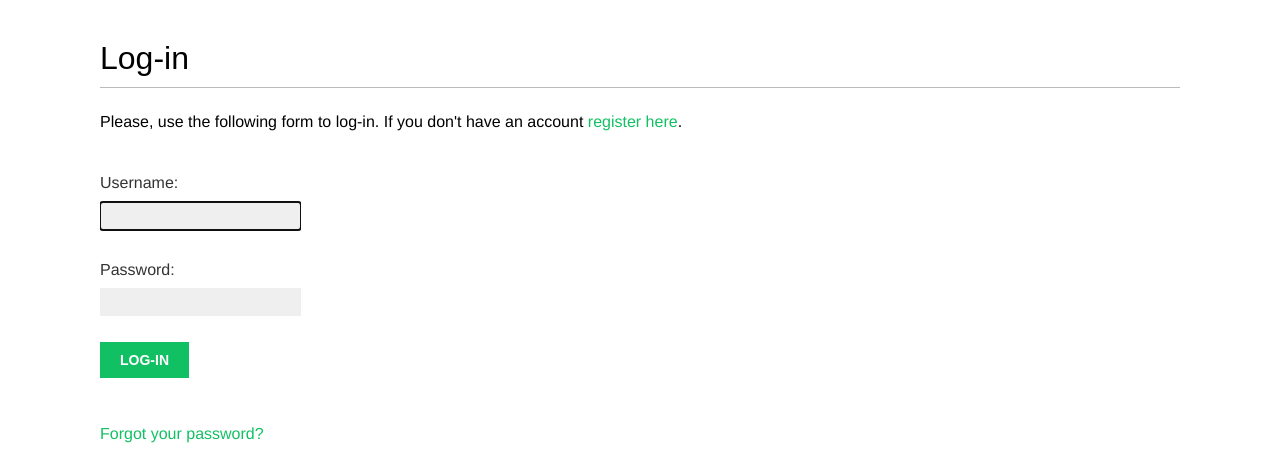
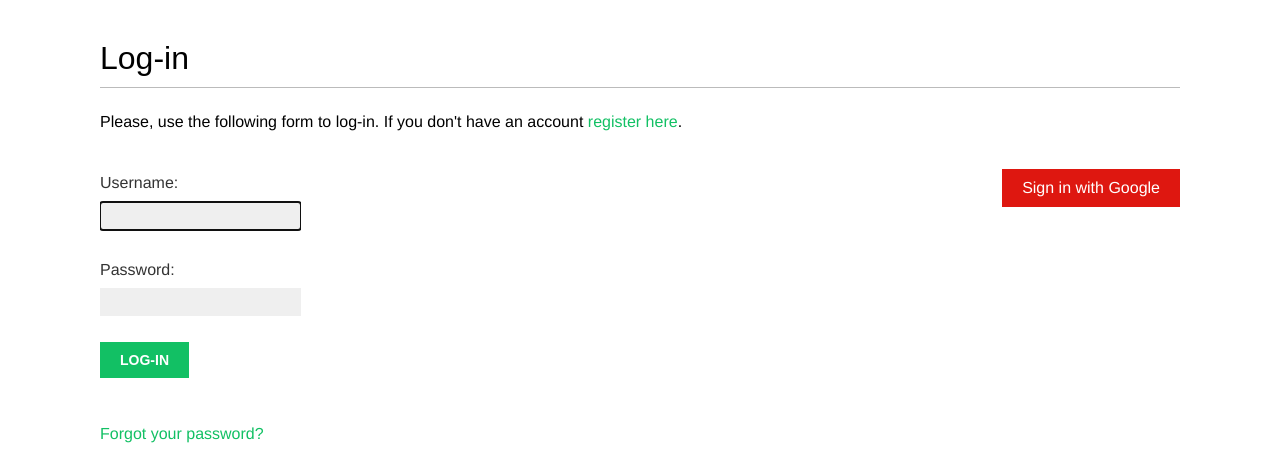
Before and after one commit to sviatoslavadamiv/social-website-django, a Django app: page /account/login/ in a window 1280 px wide. Shown: the part 47-510 px from the top of the page. Run offline with Django 5.2, Linux system fonts and the light colour scheme; some web fonts are replaced.

Commit message:
Added social authentication with Google

```diff
--- a/social_website/account/templates/registration/login.html
+++ b/social_website/account/templates/registration/login.html
@@ -25,4 +25,13 @@
             </a>
         </p>
     </div>
+    <div class="social">
+        <ul>
+            <li class="google">
+                <a href="{% url "social:begin" "google-oauth2" %}">
+                    Sign in with Google
+                </a>
+            </li>
+        </ul>
+    </div>
 {% endblock %}
--- a/social_website/social_website/urls.py
+++ b/social_website/social_website/urls.py
@@ -6,6 +6,10 @@ from django.urls import include, path
 urlpatterns = [
     path('admin/', admin.site.urls),
     path('account/', include('account.urls')),
+    path(
+        'social-auth/',
+        include('social_django.urls', namespace='social'),
+    )
 ]
 
 if settings.DEBUG:
```
Also changed, not shown: social_website/social_website/settings.py (+8 -1 lines), 1 other file.
